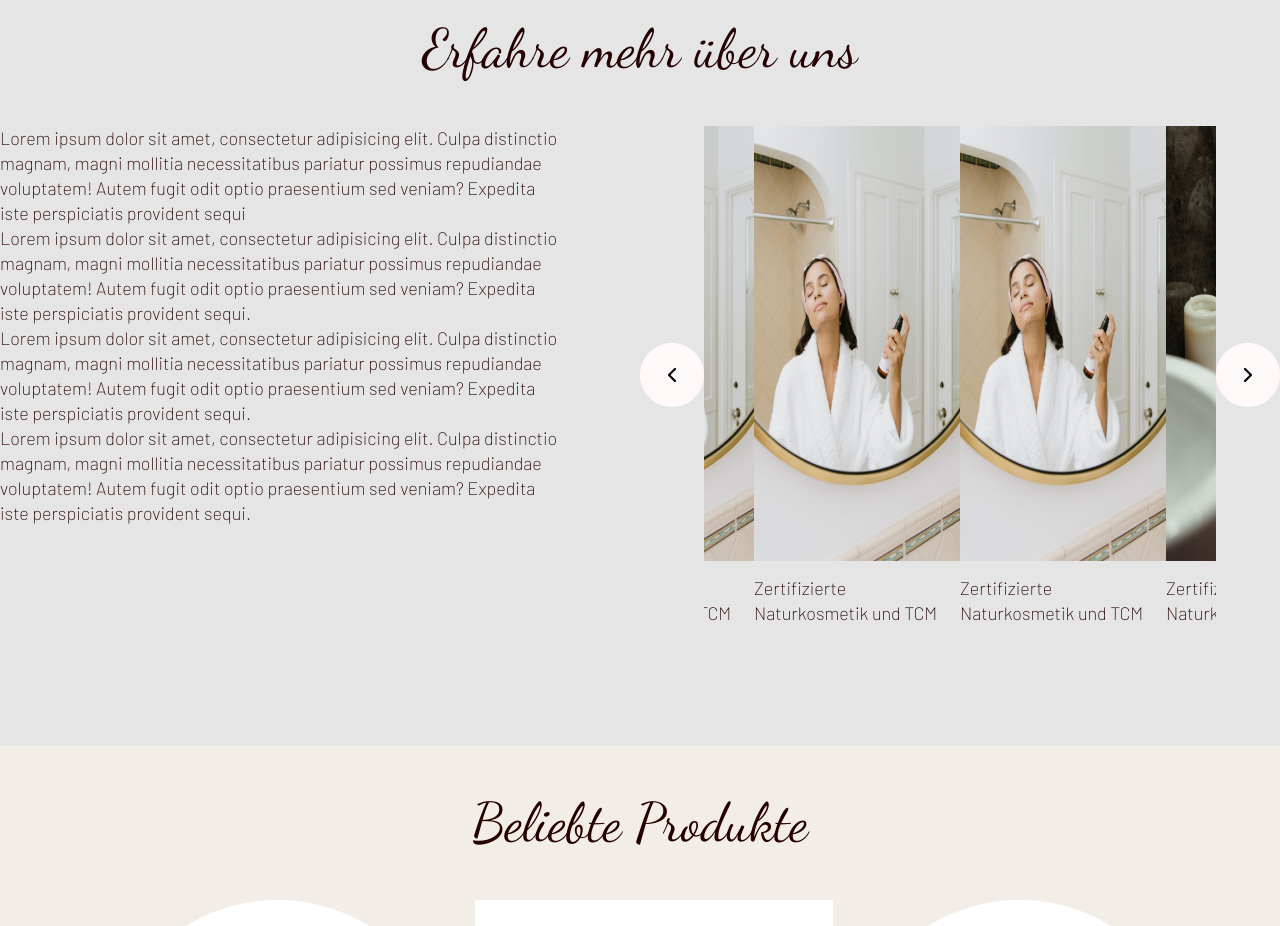
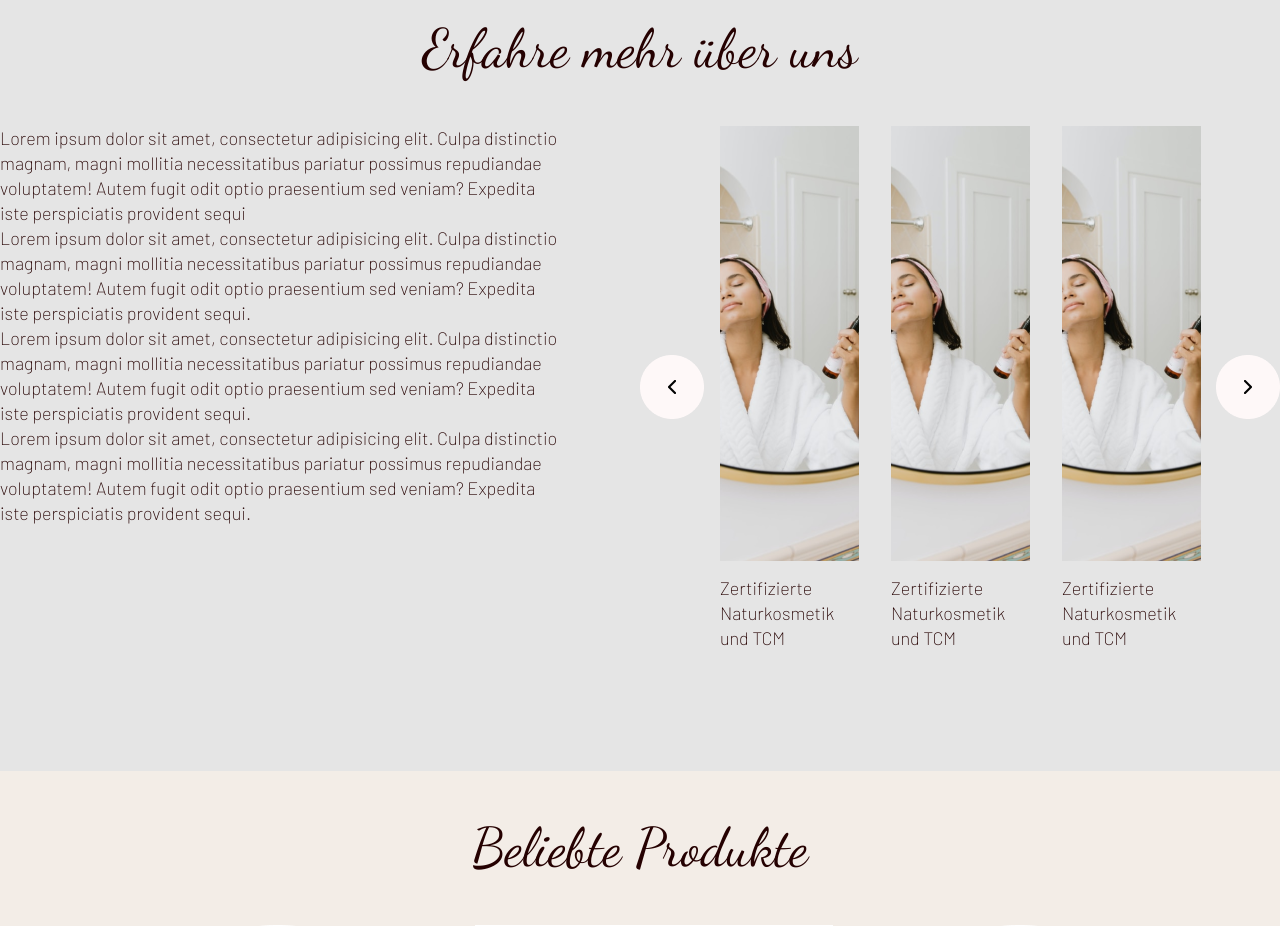
Before and after one commit to YanaDenisowa/mlin, a plain HTML site: page index.html in a window 1280 px wide. Shown: the part 1060-1986 px from the top of the page. Drawn offline with nearby package versions, Linux system fonts and the light colour scheme.

Commit message:
Style slider section

```diff
--- a/index.html
+++ b/index.html
@@ -107,29 +107,61 @@
         <div class="info__right-col">
                 <div class="info__slider">
                     <div class="slider__item">
-                        <img src="img/slider1.png" alt="first">
-                        <h3 class="descr">Zertifizierte Naturkosmetik und TCM</h3>
+                        <div class="slide1">
+                            <img src="img/slider1.png" alt="first">
+                            <h3 class="descr">Zertifizierte Naturkosmetik und TCM</h3>
+                        </div>
                     </div>
                     <div class="slider__item">
-                        <img src="img/slider-2.png" alt="second">
-                        <h3 class="descr">Zertifizierte Naturkosmetik und TCM</h3>
+                        <div class="slide1">
+                            <img src="img/slider1.png" alt="first">
+                            <h3 class="descr">Zertifizierte Naturkosmetik und TCM</h3>
+                        </div>
                     </div>
                     <div class="slider__item">
-                        <img src="img/slider-3.png" alt="third">
-                        <h3 class="descr">Zertifizierte Naturkosmetik und TCM</h3>
+                        <div class="slide1">
+                            <img src="img/slider1.png" alt="first">
+                            <h3 class="descr">Zertifizierte Naturkosmetik und TCM</h3>
+                        </div>
                     </div>
                     <div class="slider__item">
-                        <img src="img/slider1.png" alt="first">
-                        <h3 class="descr">Zertifizierte Naturkosmetik und TCM</h3>
+                        <div class="slide1">
+                            <img src="img/slider1.png" alt="first">
+                            <h3 class="descr">Zertifizierte Naturkosmetik und TCM</h3>
+                        </div>
                     </div>
                     <div class="slider__item">
-                        <img src="img/slider1.png" alt="first">
-                        <h3 class="descr">Zertifizierte Naturkosmetik und TCM</h3>
+                        <div class="slide1">
+                            <img src="img/slider1.png" alt="first">
+                            <h3 class="descr">Zertifizierte Naturkosmetik und TCM</h3>
+                        </div>
                     </div>
                     <div class="slider__item">
-                        <img src="img/slider1.png" alt="first">
-                        <h3 class="descr">Zertifizierte Naturkosmetik und TCM</h3>
+                        <div class="slide1">
+                            <img src="img/slider1.png" alt="first">
+                            <h3 class="descr">Zertifizierte Naturkosmetik und TCM</h3>
+                        </div>
                     </div>
+                    <!--<div class="slider__item">-->
+                        <!--<img src="img/slider-2.png" alt="second">-->
+                        <!--<h3 class="descr">Zertifizierte Naturkosmetik und TCM</h3>-->
+                    <!--</div>-->
+                    <!--<div class="slider__item">-->
+                        <!--<img src="img/slider-3.png" alt="third">-->
+                        <!--<h3 class="descr">Zertifizierte Naturkosmetik und TCM</h3>-->
+                    <!--</div>-->
+                    <!--<div class="slider__item">-->
+                        <!--<img src="img/slider1.png" alt="first">-->
+                        <!--<h3 class="descr">Zertifizierte Naturkosmetik und TCM</h3>-->
+                    <!--</div>-->
+                    <!--<div class="slider__item">-->
+                        <!--<img src="img/slider1.png" alt="first">-->
+                        <!--<h3 class="descr">Zertifizierte Naturkosmetik und TCM</h3>-->
+                    <!--</div>-->
+                    <!--<div class="slider__item">-->
+                        <!--<img src="img/slider1.png" alt="first">-->
+                        <!--<h3 class="descr">Zertifizierte Naturkosmetik und TCM</h3>-->
+                    <!--</div>-->
                 </div>
             </div>
     <!--</div>-->
--- a/script/script.js
+++ b/script/script.js
@@ -13,10 +13,10 @@ $(document).ready(function() {
 
     $('.info__slider').slick({
         infinite: true,
-        slidesToShow: 2,
+        slidesToShow: 3,
         slidesToScroll: 1,
         arrows: true,
-        centerMode: true,
+        centerPadding: '30',
         nextArrow: '<button class="slide-arrow prev-arrow"><img src="img/arrow-right-side.png" alt="arrow-right"></button>',
         prevArrow: '<button class="slide-arrow next-arrow"><img src="img/arow-left-side.png" alt="arrow-left"></button>'
     });
--- a/style/style.css
+++ b/style/style.css
@@ -120,7 +120,9 @@ font-family: 'Satisfy', cursive;*/
 .info__right-col {
     width: 50%;
 }
+
 .info .info__slider.slick-slider {
+    max-width: 1050px;
     display: flex;
     align-items: center;
     justify-content: center;
@@ -137,13 +139,19 @@ font-family: 'Satisfy', cursive;*/
     /*margin-right: 25px;*/
 /*}*/
 .info__slider .slider__item img {
+    display: block;
     width: 100%;
-    max-width: 330px!important;
+    /*max-width: 330px!important;*/
     min-height: 435px;
+    object-fit: cover;
 }
 .info__slider .slider__item .descr{
     padding-top: 15px;
     text-align: left;
+}
+.slide1 {
+    padding: 0 16px;
+
 }
 /*section product*/
 
@@ -219,7 +227,7 @@ font-family: 'Satisfy', cursive;*/
     padding-bottom: 50px;
 }
 /*master section*/
-.master{
+.master {
     background: url("../img/bottom-section-bg.png") no-repeat ;
 
 }
@@ -253,6 +261,7 @@ font-family: 'Satisfy', cursive;*/
     width: 50%;
     padding-right: calc((100vw - 1446px)/2);
 
+
 }
 .master__main-bottom__block {
     background: #F3EDE7;
```
